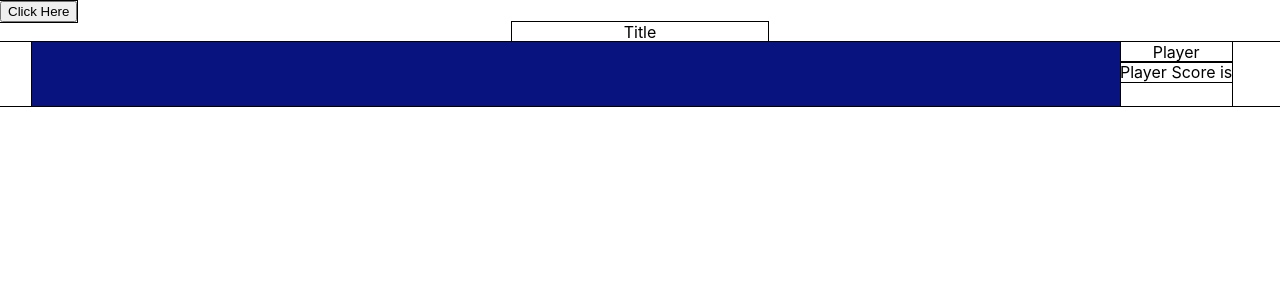
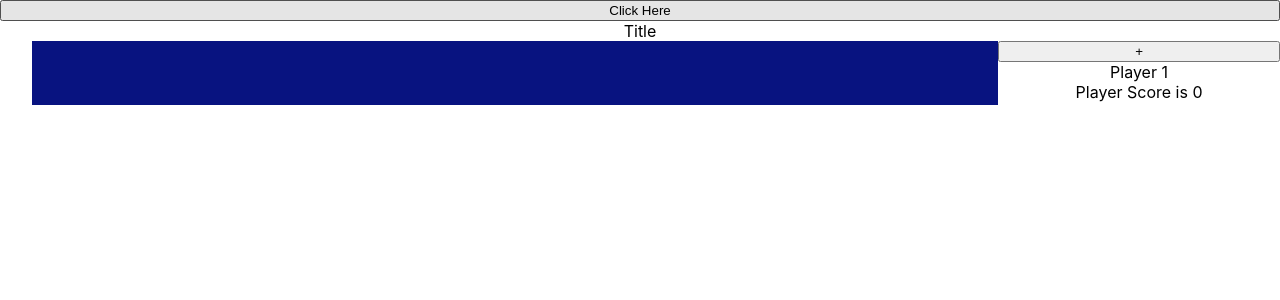
Before and after one commit to Brandon-Schefstad/Jeopardy-Deploy, a React (Create React App) app: page / in a window 1280 px wide. Shown: the top 300 px of the page. Built offline with nearby package versions, Linux system fonts and the light colour scheme; no server answers.

Commit message:
Fixed states

```diff
--- a/src/App.css
+++ b/src/App.css
@@ -1,6 +1,11 @@
 .gameboard {
 	display: flex;
 	flex-direction: row;
+}
+.wrapper {
+	width: 100%;
+	display: flex;
+	flex-direction: column;
 }
 .board {
 	display: grid;
@@ -21,6 +26,7 @@
 	display: flex;
 	flex-direction: column;
 	text-align: center;
+	width: 25%;
 }
 .title {
 	margin: auto;
@@ -46,21 +52,18 @@
 	display: flex;
 	text-align: center;
 }
-* {
+/* * {
 	outline: 1px solid black;
-}
+} */
 .clues__text {
 	margin: auto;
 }
 .clueCard {
 	background-color: #52567b;
 	padding: 2.5rem;
-	border: 2px solid red;
 	font-size: 2rem;
 }
 .clueCard__text {
-	background-color: black;
-	color: white;
 	font-size: 1.2rem;
 }
 .large-clue-container {
@@ -70,12 +73,15 @@
 	position: absolute;
 	left: 0%;
 	top: 20%;
-	background-color: green;
+	background-color: #52567b;
 	display: flex;
 	justify-content: center;
 	font-size: 2rem;
 }
 .large-clue {
-	color: black;
+	color: white;
 	margin-block: auto;
 }
+div.seen {
+	color: green !important;
+}
--- a/src/App.js
+++ b/src/App.js
@@ -27,6 +27,7 @@ function App() {
 	function createColumn() {
 		return (
 			<div className="App">
+				<section className="wrapper">
 					<button onClick={goFetch}>Click Here</button>
 					<Title />
 					<div className="gameboard">
@@ -35,6 +36,7 @@ function App() {
 						</div>
 						<Player />
 					</div>
+				</section>
 			</div>
 		);
 	}
--- a/src/components/ClueCard.js
+++ b/src/components/ClueCard.js
@@ -10,14 +10,18 @@ const ClueCard = (props) => {
 		side ? setSide(false) : setSide(true);
 		setClue(props.data);
 	}
-	if (side) {
-		// Displays clue in large format, passes on props
+	function makeLargeClueCard() {
 		return (
-			<div className="clueCard" key={clue.id}>
+			<div
+				style={{ backgroundColor: 'green' }}
+				className="clueCard seen"
+				key={clue.id}
+			>
 				<LargeClue data={clue} />
 			</div>
 		);
-	} else {
+	}
+	function showValue() {
 		return (
 			<div className="clueCard" key={clue.id} onClick={setSideFunction}>
 				<span className="clueCard__text value ">
@@ -27,6 +31,7 @@ const ClueCard = (props) => {
 			</div>
 		);
 	}
+	return side ? makeLargeClueCard() : showValue();
 };
 
 export default ClueCard;
--- a/src/components/LargeClue.js
+++ b/src/components/LargeClue.js
@@ -32,7 +32,7 @@ const LargeClue = (props) => {
 			</div>
 		);
 	} else {
-		return <div></div>;
+		return null;
 	}
 };
 
--- a/src/components/Player.js
+++ b/src/components/Player.js
@@ -1,13 +1,25 @@
 import React, { useState } from 'react';
 
 const Player = () => {
-	let [score, setScore] = useState();
+	let [score, setScore] = useState(0);
+	let [players, setPlayers] = useState(1);
 	// console.log(score);
 	// document.querySelectorAll('.value').addEventListener('click', setScore);
+	let array = [];
 
+	function addPlayer() {
+		// Set Max Player
+		players < 4 ? setPlayers(players + 1) : setPlayers(0);
+		console.log(players);
+	}
+	for (let i = 1; i <= players; i++) {
+		array.push(i);
+		console.log(array);
+	}
 	return (
 		<div class="player-container">
-			<span>Player</span>
+			<button onClick={addPlayer}>+</button>
+			<span>Player {players}</span>
 			<span>Player Score is {score}</span>
 		</div>
 	);
```
Also changed, not shown: 1 other file (tests, documents, lock files or other folders). Lines whose indentation alone changed are shown as unchanged.
